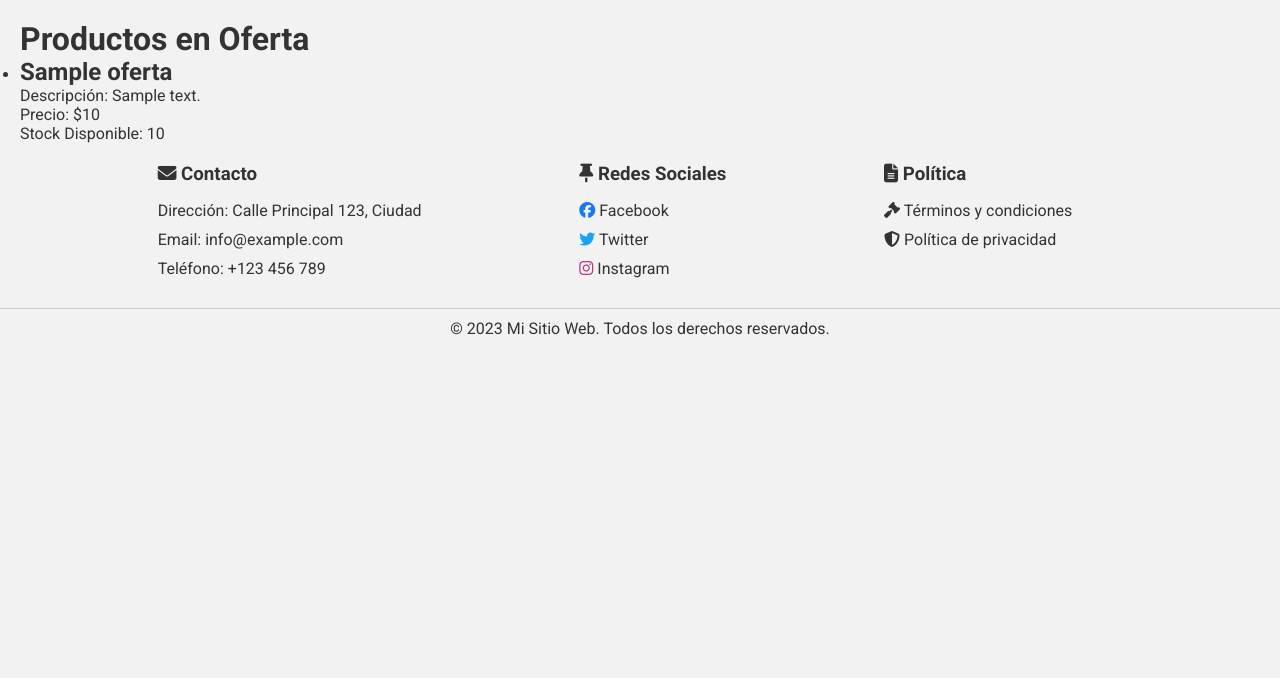
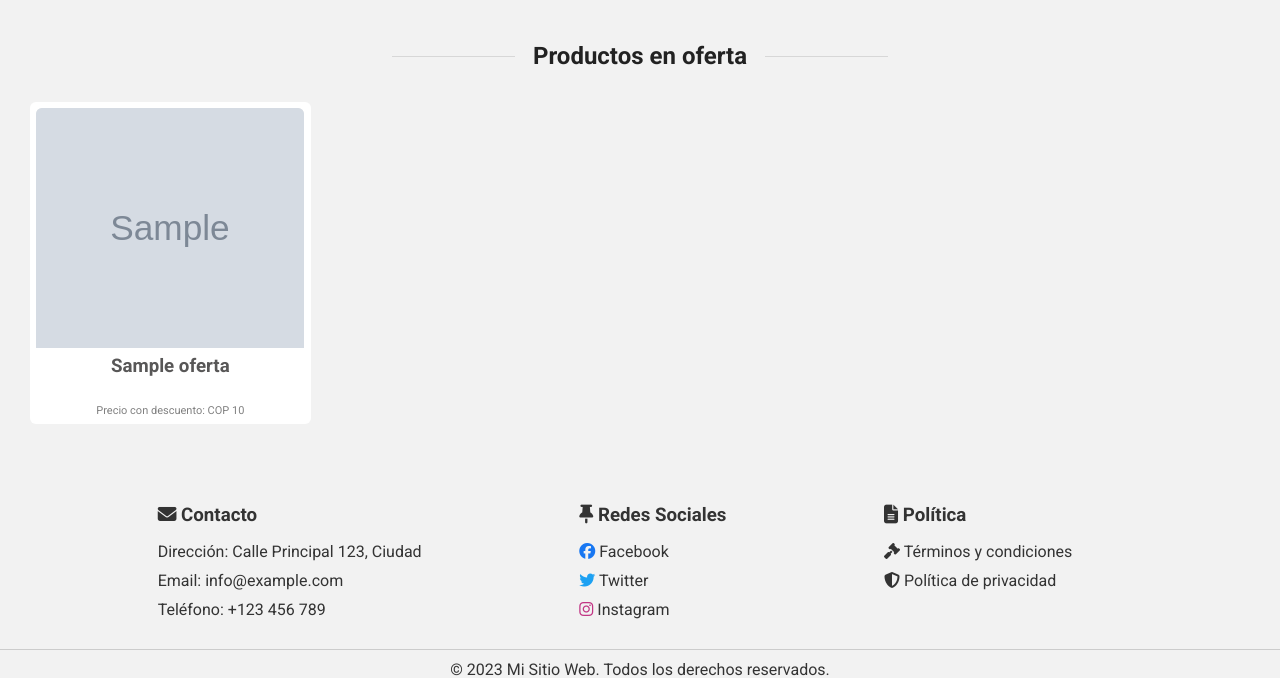
Before and after one commit to calvarezi/online-shop, a Django app: template productos/templates/productos/lista_ofertas.html in a window 1280 px wide. Shown: the part 77-755 px from the top of the page. Run offline with Django 3.2, Linux system fonts and the light colour scheme; the template is opened without the code that fills it: most values are stand-ins (such as "Sample title", 1, 10 or a date in 2020); grey boxes marked "Sample" are stand-in pictures; some libraries are stand-ins or nearby versions.

Commit message:
First-comitt

```diff
--- a/mi_tienda/settings.py
+++ b/mi_tienda/settings.py
@@ -12,6 +12,9 @@ https://docs.djangoproject.com/en/4.2/ref/settings/
 
 from pathlib import Path
 import os
+import locale
+locale.setlocale(locale.LC_ALL, 'es_ES.UTF-8')  # Configura la configuración regional en español
+
 
 # Build paths inside the project like this: BASE_DIR / 'subdir'.
 BASE_DIR = Path(__file__).resolve().parent.parent
--- a/productos/templates/base.html
+++ b/productos/templates/base.html
@@ -8,6 +8,7 @@
     <title>{% block title %}Mi Sitio Web{% endblock %}</title>
     <link rel="stylesheet" href="{% static 'css/style.css' %}">
     <link rel="stylesheet" href="{% static 'css/detalle.css' %}">
+    <link rel="stylesheet" href="{% static 'css/ofertas.css'%}">
     <link href="https://fonts.googleapis.com/css2?family=Roboto:wght@400;700&display=swap" rel="stylesheet">
     <script src="https://cdnjs.cloudflare.com/ajax/libs/jquery/3.6.0/jquery.min.js"></script>
     <script src="https://kit.fontawesome.com/9827b3ebcc.js" crossorigin="anonymous"></script>
--- a/productos/templates/productos/lista_ofertas.html
+++ b/productos/templates/productos/lista_ofertas.html
@@ -1,18 +1,30 @@
 {% extends "base.html" %}
 
+
 {% block content %}
-  <h1>Productos en Oferta</h1>
-  <ul>
+<div class="contenedor-ofertas">
+  <h2 class="secound-content__title">
+    <div class="secound-content__title-line"></div>
+    <div class="secound-content__title-text">Productos en oferta </div>
+    <div class="secound-content__title-line"></div>
+  </h2>
+  <div class="contenedor-mosaico">
     {% for producto in productos_en_oferta %}
-      <li>
-        <h2>{{ producto.nombre }}</h2>
-        <p>Descripción: {{ producto.descripcion }}</p>
-        <p>Precio: ${{ producto.precio }}</p>
-        <p>Stock Disponible: {{ producto.stock }}</p>
-        <!-- Agrega aquí más detalles del producto si es necesario -->
-      </li>
+    <div class="contenedor-card card">
+      <div class="contenedor-img card-image">
+        <a href="{% url 'detalle-producto' producto.pk%}">
+          <img src="{{ producto.imagen.url }}" alt="{{ producto.nombre }}" />
+        </a>
+      </div>
+      <h3 class="name heading">{{ producto.nombre }}</h3>
+      <p class="secound-content__producto-precio author">
+        <!-- Aquí debes mostrar el precio con descuento, por ejemplo: -->
+        Precio con descuento: COP {{ producto.precio_con_descuento_formateado }}
+      </p>
+    </div>
     {% empty %}
-      <p>No hay productos en oferta en este momento.</p>
+    <p>No hay productos en oferta en este momento.</p>
     {% endfor %}
-  </ul>
+  </div>
+</div>
 {% endblock %}
--- /dev/null
+++ b/static/css/ofertas.css
@@ -0,0 +1,74 @@
+.contenedor-mosaico {
+    width: 100%;
+    margin-bottom: 50px;
+    padding: 10px;
+    border-radius: 10px;
+    text-align: center;
+    display: flex;
+    align-content: center;
+    flex-wrap: wrap;
+    gap: 20px;
+    overflow: hidden;
+}
+
+.card {
+    width: 23%;
+    background: white;
+    padding: .4em;
+    border-radius: 6px;
+    overflow: hidden;
+}
+
+.card-image {
+    background-color: rgb(236, 236, 236);
+    width: 100%;
+    height: 240px;
+    border-radius: 6px 6px 0 0;
+    overflow: hidden;
+    object-fit: contain;
+}
+
+.card-image img {
+    width: 100%;
+    object-fit: contain;
+    height: 100%;
+    object-fit: fill;
+}
+
+
+.category {
+    text-transform: uppercase;
+    font-size: 0.7em;
+    font-weight: 600;
+    color: rgb(63, 121, 230);
+    padding: 10px 7px 0;
+}
+
+.category:hover {
+    cursor: pointer;
+}
+
+.heading {
+    font-weight: 600;
+    color: rgb(88, 87, 87);
+    padding: 7px;
+}
+
+.heading:hover {
+    cursor: pointer;
+}
+
+.author {
+    color: gray;
+    font-weight: 400;
+    font-size: 11px;
+    padding-top: 20px;
+}
+
+.name {
+    font-weight: 600;
+}
+
+.name:hover {
+    cursor: pointer;
+}
--- a/static/css/style.css
+++ b/static/css/style.css
@@ -394,7 +394,6 @@ body {
   object-fit: contain;
 }
 
-
 .ofertas__item {
   grid-area: ofertas;
   background-color: #ffff;
@@ -480,14 +479,27 @@ body {
   border-radius: 5px;
 }
 
-.oferta_precio span {
+/* Estilo para el precio original */
+.precio_original {
+  color: gray; /* Cambia el color a gris */
+  font-size: 0.8em; /* Reduce el tamaño de fuente */
+  text-decoration: line-through; /* Aplica tachado */
+}
+
+/* Estilo para el precio con descuento */
+.precio_descuento {
+  /* Puedes dejar este espacio en blanco o aplicar otros estilos según sea necesario */
   color: rgb(255, 0, 0);
 }
 
+
 .precio_oferta {
-  font-size: 1.2em;
+  font-size: 18px;
   font-weight: bold !important;
+  display: flex;
+  flex-direction: column;
 }
+
 
 
 .user__item {
```
Also changed, not shown: productos/models.py (+41 -5 lines), productos/templates/productos/lista.html (+5 -4 lines), db.sqlite3, productos/migrations/0012_alter_producto_precio_con_descuento_and_more.py (added).
